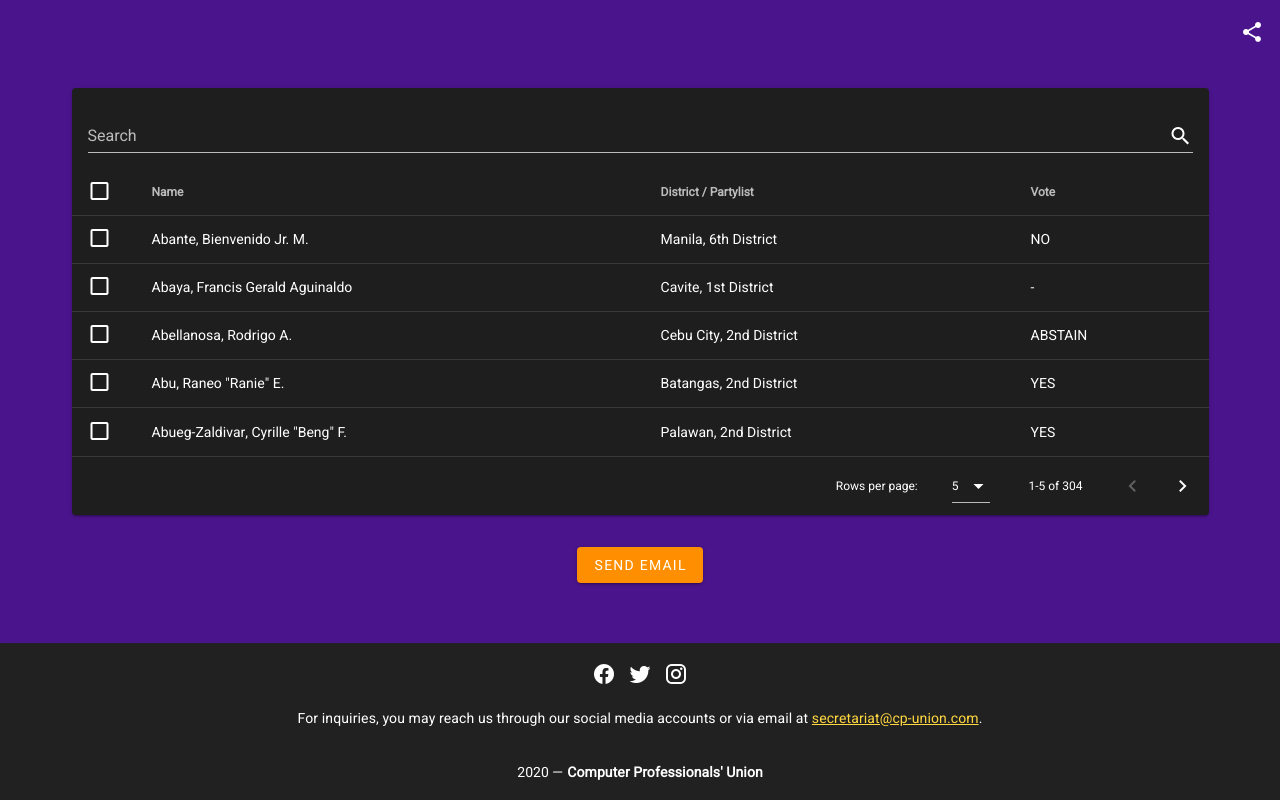
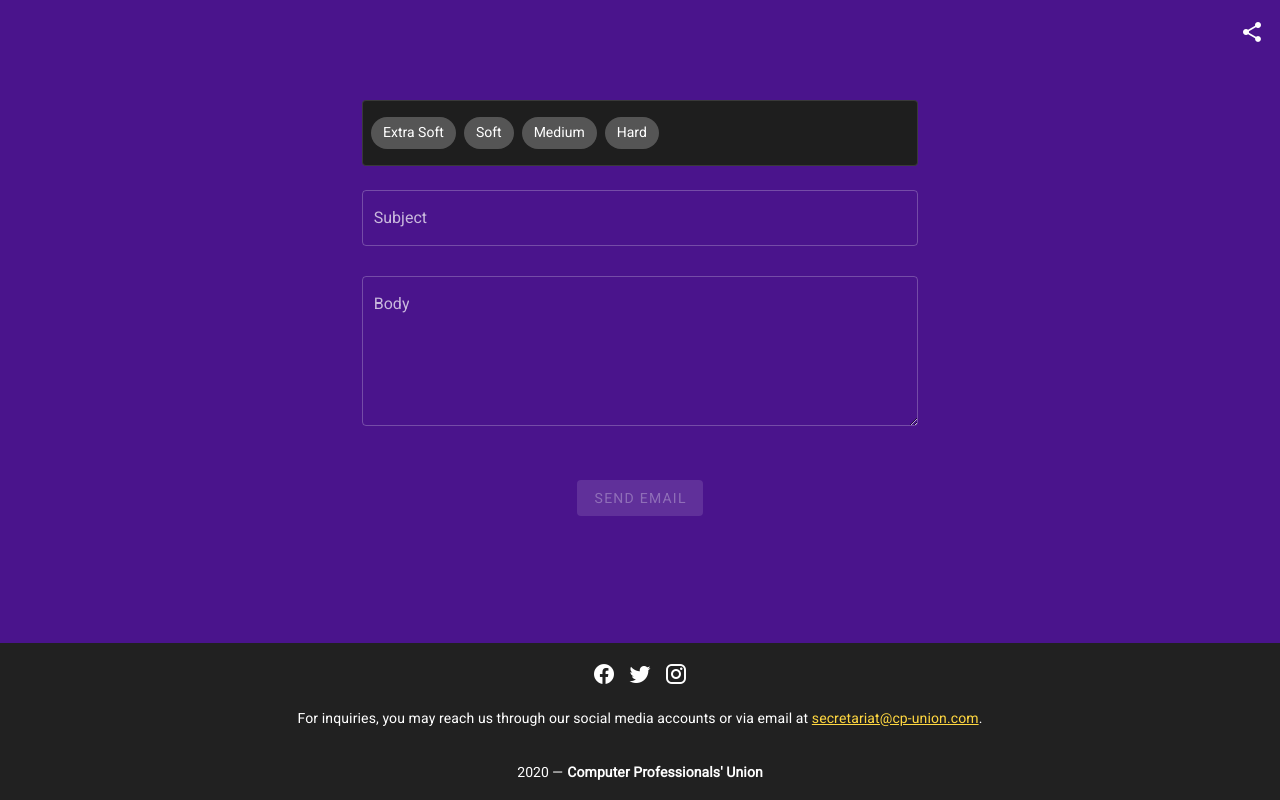
Before and after one commit to rjdeleon03/CPU-Email-Your-Rep, a Vue app: page / in a window 1280 px wide. Built offline with nearby package versions, Linux system fonts and the light colour scheme; what vue-firestore, vue-papa-parse would draw is missing.

Commit message:
Display reps dialog

```diff
--- /dev/null
+++ b/src/components/home/RepsDialog.vue
@@ -0,0 +1,31 @@
+<template>
+  <v-dialog v-model="isVisible" max-width="600">
+    <v-card>
+      <v-card-title class="headline">Operation Successful</v-card-title>
+
+      <v-card-text>
+        <p align="left">Hello</p>
+      </v-card-text>
+
+      <v-card-actions>
+        <v-spacer></v-spacer>
+        <v-btn color="amber darken-4" text @click="isVisible = false">OK</v-btn>
+      </v-card-actions>
+    </v-card>
+  </v-dialog>
+</template>
+
+<script>
+export default {
+  name: "RepsDialog",
+  components: {},
+  props: ["isVisible", "repsList", "selectedReps"],
+  data() {
+    return {};
+  },
+  methods: {}
+};
+</script>
+
+<style>
+</style>
--- a/src/components/home/RepsTab.vue
+++ b/src/components/home/RepsTab.vue
@@ -1,6 +1,47 @@
 <template>
   <v-container>
-    <v-card>
+    <v-form ref="form">
+      <v-container fluid>
+        <v-row justify="center" no-gutters>
+          <v-col cols="12" xl="5" lg="6" md="7" sm="8" xs="8">
+            <v-card outlined class="pa-2 mx-auto" @click="isRepsDialogVisible = true">
+              <v-chip-group column active-class="primary--text">
+                <v-chip>Extra Soft</v-chip>
+                <v-chip>Soft</v-chip>
+                <v-chip>Medium</v-chip>
+                <v-chip>Hard</v-chip>
+              </v-chip-group>
+            </v-card>
+          </v-col>
+        </v-row>
+        <br />
+
+        <v-row justify="center" no-gutters>
+          <v-col cols="12" xl="5" lg="6" md="7" sm="8" xs="8">
+            <v-text-field v-model="subject" label="Subject" single-line outlined></v-text-field>
+          </v-col>
+        </v-row>
+        <v-row justify="center" no-gutters>
+          <v-col cols="12" xl="5" lg="6" md="7" sm="8" xs="8">
+            <v-textarea v-model="body" label="Body" single-line outlined></v-textarea>
+          </v-col>
+        </v-row>
+
+        <v-row justify="center">
+          <v-col cols="12" xs="2">
+            <v-btn
+              class="default-button"
+              @click="sendEmailButtonClicked"
+              color="amber darken-3"
+              :disabled="submitDisabled"
+            >
+              <span class="button-text">Send Email</span>
+            </v-btn>
+          </v-col>
+        </v-row>
+      </v-container>
+    </v-form>
+    <!-- <v-card>
       <v-card-text>
         <v-text-field
           v-model="tableSearch"
@@ -12,14 +53,14 @@
           class="search-field"
         ></v-text-field>
       </v-card-text>
-      <!-- <v-card-text>
+      <v-card-text>
         <v-chip-group v-model="filters" column multiple center-active>
           <v-chip filter outlined>Voted YES</v-chip>
           <v-chip filter outlined>Abstained</v-chip>
           <v-chip filter outlined>Vote Unknown</v-chip>
           <v-chip filter outlined>Voted NO</v-chip>
         </v-chip-group>
-      </v-card-text>-->
+      </v-card-text>
       <v-data-table
         :headers="tableHeaders"
         :items="reps"
@@ -33,32 +74,35 @@
         v-model="selectedReps"
         show-select
       >
-        <!-- <template v-slot:top>
+        <template v-slot:top>
         <v-switch v-model="singleSelect" label="Single select" class="pa-3"></v-switch>
-        </template>-->
+        </template>
       </v-data-table>
-    </v-card>
-
-    <v-row justify="center" id="table-button">
-      <v-col cols="12" xs="2">
-        <v-btn class="default-button" @click="sendEmailButtonClicked" color="amber darken-3">
-          <span class="button-text">Send Email</span>
-        </v-btn>
-      </v-col>
-    </v-row>
+    </v-card>-->
+    <RepsDialog :isVisible="isRepsDialogVisible" />
   </v-container>
 </template>
 
 <script>
 import { repsList } from "@/data/reps-list";
+const RepsDialog = () => import("@/components/home/RepsDialog");
 export default {
   name: "RepsTab",
+  components: { RepsDialog },
   data() {
     return {
+      // Email contents
+      subject: "",
+      body: "",
+
+      // Reps selection
+      isRepsDialogVisible: false,
+
       reps: repsList,
       selectedReps: [],
       filters: [0, 1, 2],
       rowsPerPageItems: [5, 10, 15, -1],
+      submitDisabled: true,
 
       tableSearch: "",
       tableHeaders: [
```
